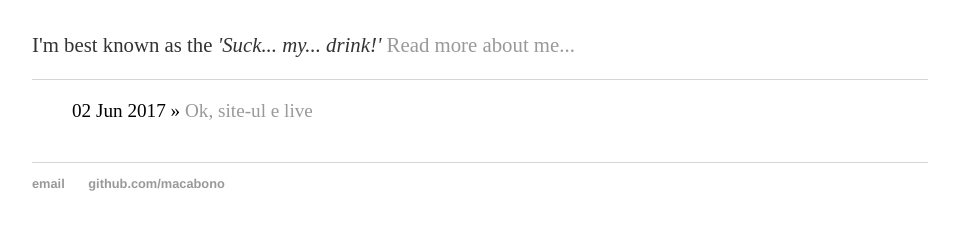
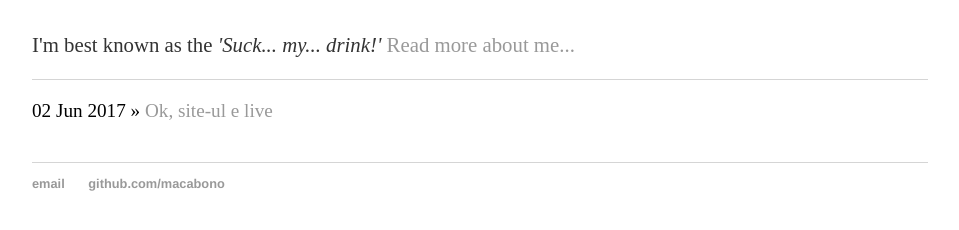
Before and after one commit to macabono/macabono.github.io, a Jekyll site: the page built from index.html, in a window 1280 px wide. Shown: the part 164-394 px from the top of the page, without its empty margins (160-1119 px from the left). Built offline with Jekyll 4.4.1, drawn with Linux system fonts in a browser that asks for light colours.

Commit message:
Update main.css

```diff
--- a/css/main.css
+++ b/css/main.css
@@ -38,6 +38,7 @@ footer {
 
 ul.posts {
     margin: 20px auto 40px;
+    padding-left: 0px;
     font-size: 1.2em;
 }
 
```
